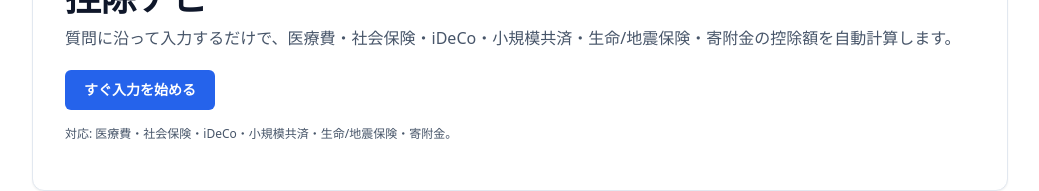
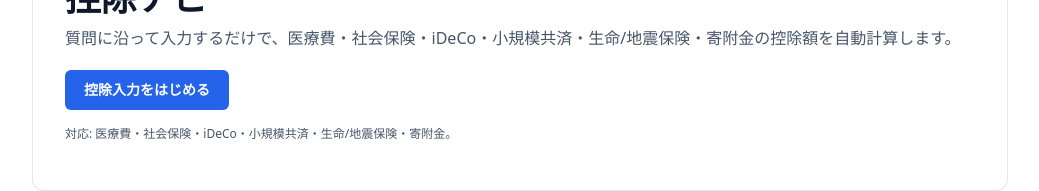
Before and after one commit to shunki-235/koujo-navi, a Next.js app: page / in a window 1280 px wide. Shown: the part 204-395 px from the top of the page, without its empty margins (120-1159 px from the left). Built offline with nearby package versions, Linux system fonts and the light colour scheme.

Commit message:
feat(ui): CTA文言を『控除入力をはじめる』に変更（明確化）

```diff
--- a/src/app/page.tsx
+++ b/src/app/page.tsx
@@ -8,7 +8,7 @@ export default function Home() {
           <h1 className="mt-4 text-4xl font-semibold tracking-tight">控除ナビ</h1>
           <p className="mt-2 text-base text-muted">質問に沿って入力するだけで、医療費・社会保険・iDeCo・小規模共済・生命/地震保険・寄附金の控除額を自動計算します。</p>
           <div className="flex flex-wrap gap-3 pt-5 text-sm">
-            <a href="/deductions/flow" className="btn btn-primary">すぐ入力を始める</a>
+            <a href="/deductions/flow" className="btn btn-primary">控除入力をはじめる</a>
             {/* ダッシュボード導線はTOP統一のため削除 */}
           </div>
           <div className="text-xs text-muted pt-4">対応: 医療費・社会保険・iDeCo・小規模共済・生命/地震保険・寄附金。</div>
```
